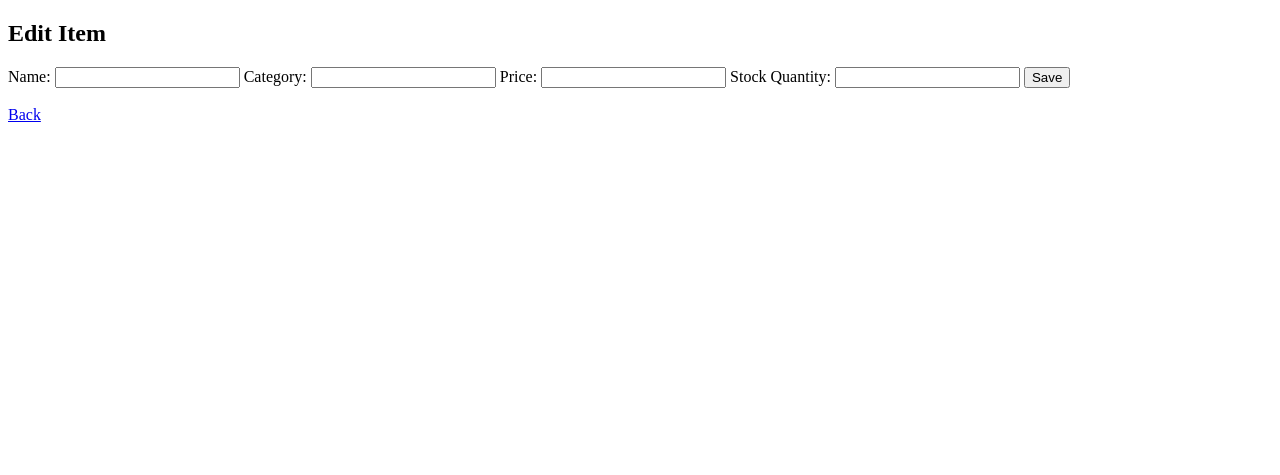
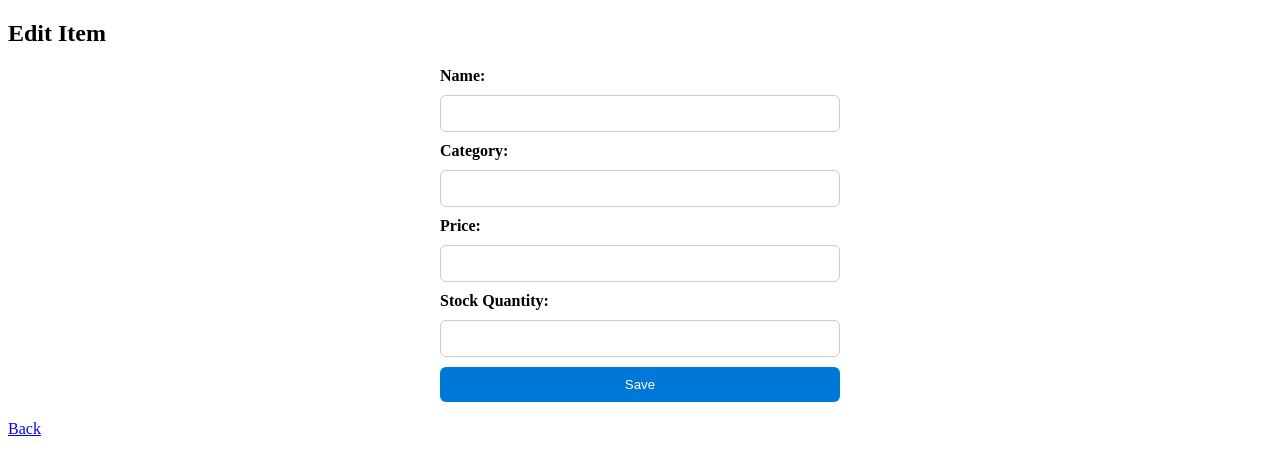
Before and after one commit to Danish11150/Ai-salesman, a Flask app: template website/templates/edit_inventory.html in a window 1280 px wide. Shown: the top 475 px of the page. Run offline with Flask 3, Linux system fonts and the light colour scheme; the template is opened without the code that fills it, so the values that code supplies are empty.

Commit message:
Add styles to edit_inventory.html
Added CSS styles for form layout and button appearance.

```diff
--- a/website/templates/edit_inventory.html
+++ b/website/templates/edit_inventory.html
@@ -2,6 +2,27 @@
 <html>
 <head>
     <title>Edit Item</title>
+
+    <style>
+form {
+  display: flex;
+  flex-direction: column;
+  gap: 10px;
+  max-width: 400px;
+  margin: auto;
+}
+label { font-weight: bold; }
+input, button {
+  padding: 10px;
+  border-radius: 6px;
+  border: 1px solid #ccc;
+}
+button {
+  background: #0078D7;
+  color: white;
+  border: none;
+}
+    </style>
 </head>
 <body>
 
```
